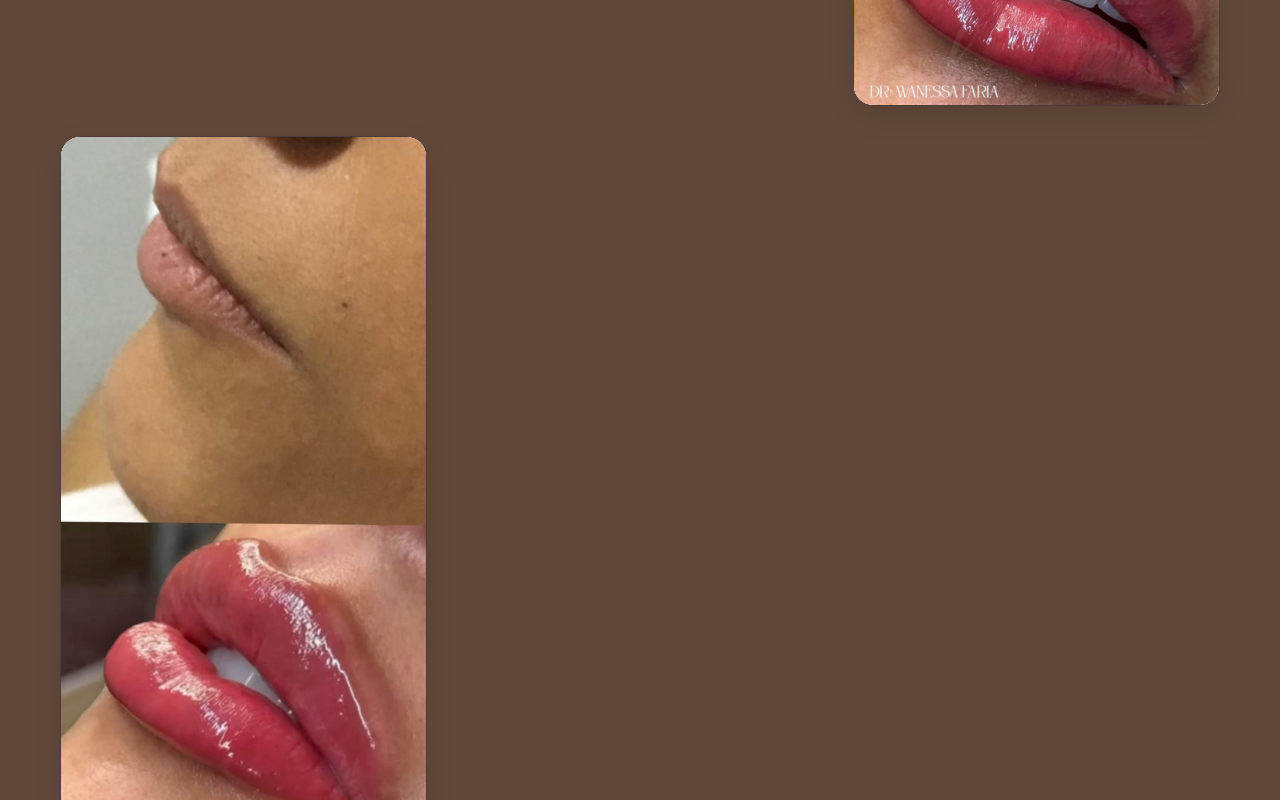
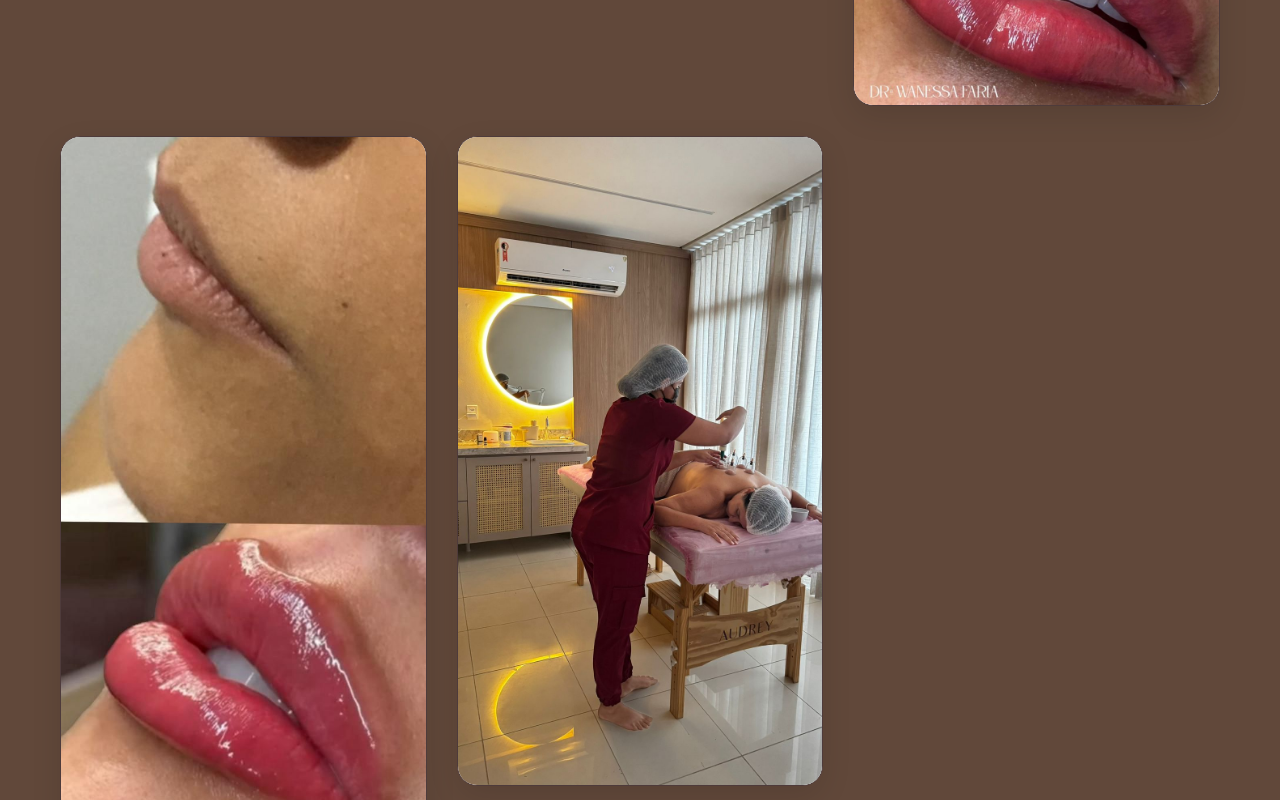
Before and after one commit to Hevellyntecn/instituicao-tugani, a React (Vite) app: page / in a window 1280 px wide. Shown: the part 5620-6420 px from the top of the page. Built offline with nearby package versions, Linux system fonts and the light colour scheme.

Commit message:
Atualização

```diff
--- a/src/components/Footer/Footer.tsx
+++ b/src/components/Footer/Footer.tsx
@@ -1,6 +1,6 @@
 import React from 'react';
 import './Footer.css';
-import logoImg from '../../assets/images/logo-tugani.png';
+import logoImg from '../../assets/images/logo-tugani3.png';
 
 export const Footer: React.FC = () => {
   const currentYear = new Date().getFullYear();
--- a/src/components/TestimonialsSection/TestimonialsSection.tsx
+++ b/src/components/TestimonialsSection/TestimonialsSection.tsx
@@ -8,6 +8,7 @@ import resultado3 from '../../assets/images/resultado-03.jpg';
 import resultado4 from '../../assets/images/harmonização-01.jpg';
 import resultado5 from '../../assets/images/harmonização-02.jpg';
 import resultado6 from '../../assets/images/harmonização-03.jpg';
+import resultado7 from '../../assets/images/spa-01.jpg';
 
 // Supondo que você adicionou as imagens dos produtos na pasta de assets
 import produtoTugani1 from '../../assets/images/produto-tugani-01.jpg';
@@ -33,7 +34,8 @@ const resultsData: ResultItem[] = [
   { id: 7, type: 'image', category: 'Produtos Tugani', src: produtoTugani4, alt: 'Outro produto da linha Tugani' },
   { id: 8, type: 'image', category: 'Harmonização', src: resultado4, alt: 'Foto harmonização facial' },
   { id: 9, type: 'image', category: 'Harmonização', src: resultado3, alt: 'Foto harmonização facial' },
-  { id: 10, type: 'image', category: 'Harmonização', src: resultado5, alt: 'Foto harmonização facial' }
+  { id: 10, type: 'image', category: 'Harmonização', src: resultado5, alt: 'Foto harmonização facial' },
+  { id: 11, type: 'image', category: 'Spa e Terapia', src: resultado7, alt: 'Foto de spa e terapia' },
 ];
 
 const filterCategories: string[] = ['Todos', 'Odontologia', 'Harmonização', 'Spa e Terapia', 'Produtos Tugani'];
```
